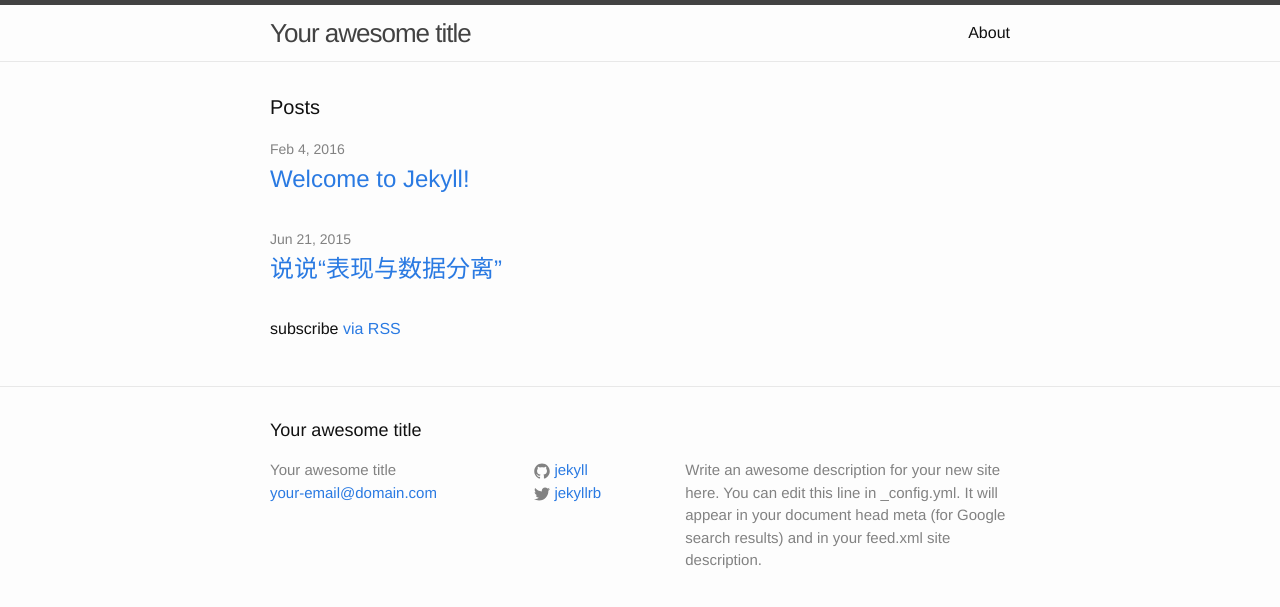
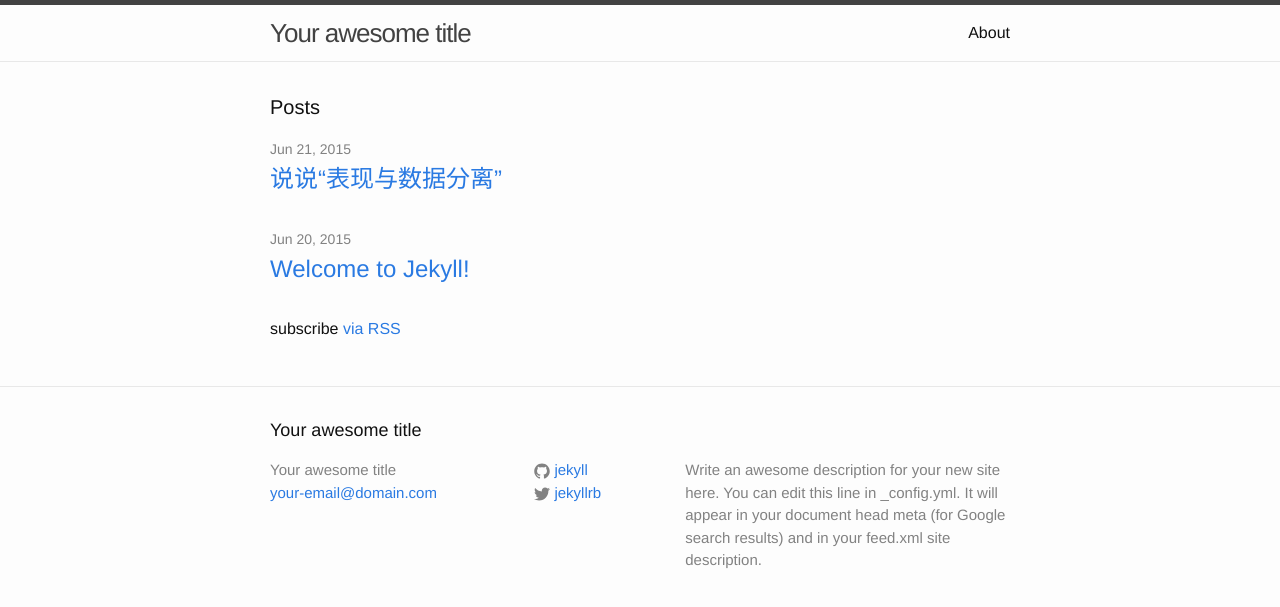
Before and after one commit to afghl/afghl.github.io, a Jekyll site: the page built from index.html, in a window 1280 px wide. Shown: the top 607 px of the page. Built offline with Jekyll 4.4.1, drawn with Linux system fonts in a browser that asks for light colours; Markdown is read by kramdown in place of the engine named in the settings.

Commit message:
hack the date of the welcome page :)

```diff
--- a/_posts/2016-02-04-welcome-to-jekyll.markdown
+++ b/_posts/2015-06-20-welcome-to-jekyll.markdown
@@ -1,7 +1,7 @@
 ---
 layout: post
 title:  "Welcome to Jekyll!"
-date:   2016-02-04 22:10:03 +0800
+date:   2015-06-20 22:10:03 +0800
 categories: jekyll update
 ---
 You’ll find this post in your `_posts` directory. Go ahead and edit it and re-build the site to see your changes. You can rebuild the site in many different ways, but the most common way is to run `jekyll serve`, which launches a web server and auto-regenerates your site when a file is updated.
```
